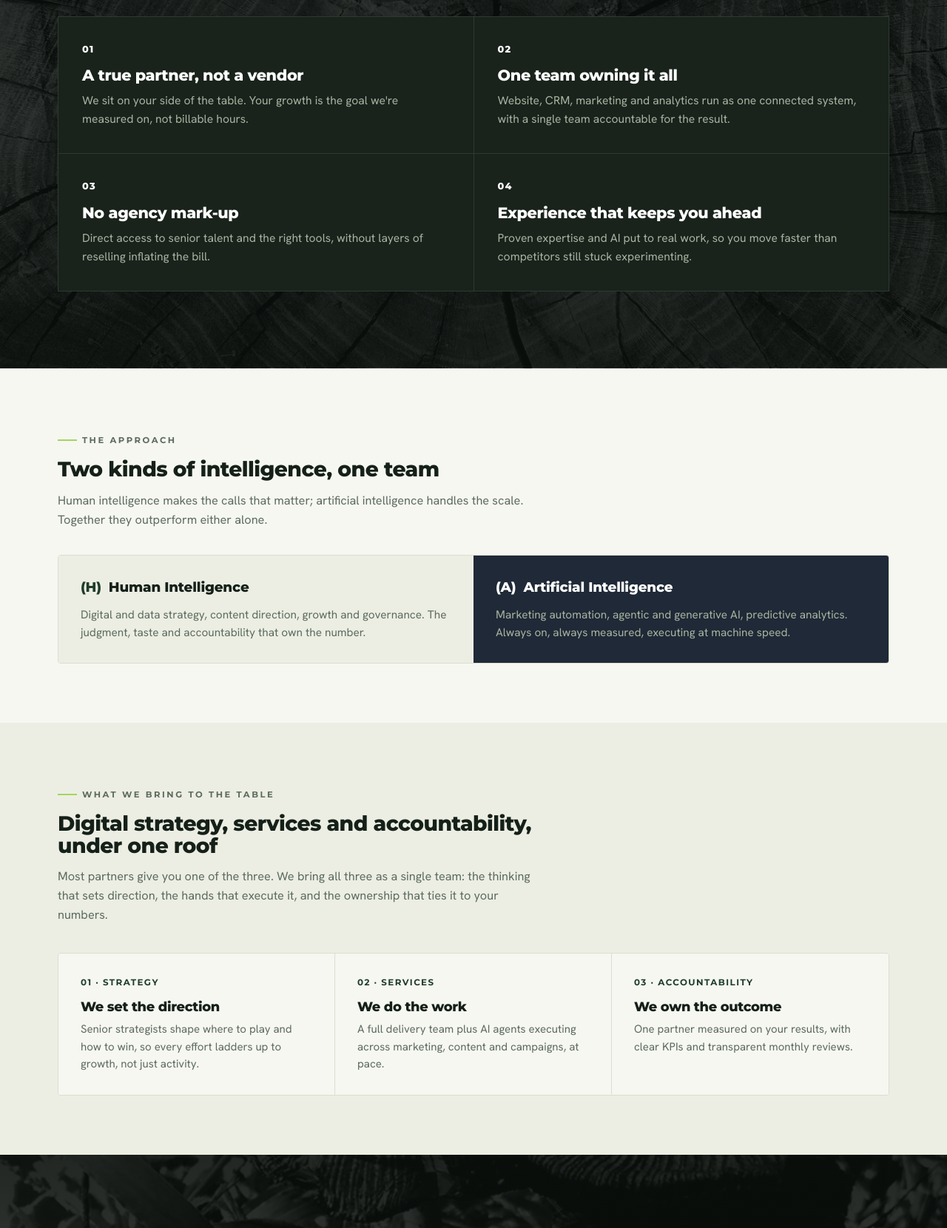
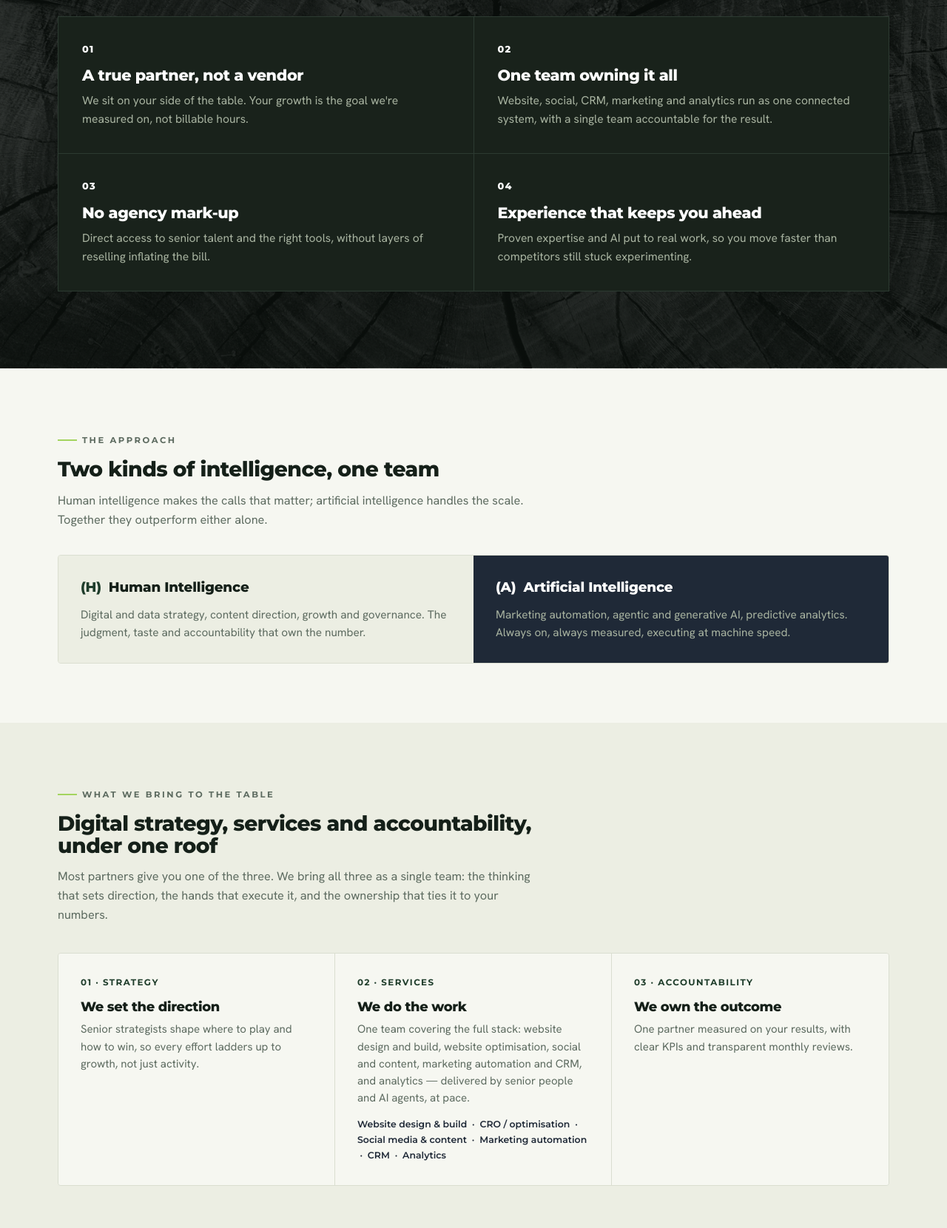
Before and after one commit to sarkarsantanu2024/avocadotreedigital, a website: page index.html in a window 1280 px wide. Shown: the part 1137-2797 px from the top of the page at 74% size. Drawn offline with Linux system fonts and the light colour scheme.

Commit message:
committed and push all the updated data.

```diff
--- a/css/styles.css
+++ b/css/styles.css
@@ -329,6 +329,8 @@
     text-transform:uppercase;color:var(--cta);margin-bottom:14px}
   .bring-item h3{font-size:1.12rem;margin-bottom:9px}
   .bring-item p{font-size:.94rem;color:var(--muted);line-height:1.55}
+  .bring-item p.bring-caps{font-family:var(--mont);font-weight:600;font-size:.78rem;
+    color:var(--ink-2);line-height:1.7;margin-top:12px}
 
   /* ---------- faq ---------- */
   .faq{max-width:820px;margin:0 auto}
--- a/index.html
+++ b/index.html
@@ -19,6 +19,7 @@
   </a>
   <div class="navlinks">
     <a href="#system">The System</a>
+    <a href="#bring">What We Do</a>
     <a href="#who">Who It's For</a>
     <a href="#pricing">Pricing</a>
     <a href="https://www.avocadotreedigital.com/the-pit-blog">Articles</a>
@@ -79,7 +80,7 @@
     </div>
     <div class="prob-grid reveal">
       <div class="prob"><div class="n">01</div><h3>A true partner, not a vendor</h3><p>We sit on your side of the table. Your growth is the goal we're measured on, not billable hours.</p></div>
-      <div class="prob"><div class="n">02</div><h3>One team owning it all</h3><p>Website, CRM, marketing and analytics run as one connected system, with a single team accountable for the result.</p></div>
+      <div class="prob"><div class="n">02</div><h3>One team owning it all</h3><p>Website, social, CRM, marketing and analytics run as one connected system, with a single team accountable for the result.</p></div>
       <div class="prob"><div class="n">03</div><h3>No agency mark-up</h3><p>Direct access to senior talent and the right tools, without layers of reselling inflating the bill.</p></div>
       <div class="prob"><div class="n">04</div><h3>Experience that keeps you ahead</h3><p>Proven expertise and AI put to real work, so you move faster than competitors still stuck experimenting.</p></div>
     </div>
@@ -124,7 +125,8 @@
       <div class="bring-item">
         <div class="bring-tag">02 &middot; Services</div>
         <h3>We do the work</h3>
-        <p>A full delivery team plus AI agents executing across marketing, content and campaigns, at pace.</p>
+        <p>One team covering the full stack: website design and build, website optimisation, social and content, marketing automation and CRM, and analytics &mdash; delivered by senior people and AI agents, at pace.</p>
+        <p class="bring-caps">Website design &amp; build &nbsp;&middot;&nbsp; CRO / optimisation &nbsp;&middot;&nbsp; Social media &amp; content &nbsp;&middot;&nbsp; Marketing automation &nbsp;&middot;&nbsp; CRM &nbsp;&middot;&nbsp; Analytics</p>
       </div>
       <div class="bring-item">
         <div class="bring-tag">03 &middot; Accountability</div>
@@ -240,7 +242,7 @@
         <ul>
           <li><svg width="16" height="16" viewBox="0 0 16 16" fill="none" stroke="#7FB23C" stroke-width="2"><path d="M3 8l3 3 7-7"/></svg>AI digital strategy &amp; 12-month roadmap</li>
           <li><svg width="16" height="16" viewBox="0 0 16 16" fill="none" stroke="#7FB23C" stroke-width="2"><path d="M3 8l3 3 7-7"/></svg>2 core AI agents deployed &amp; managed</li>
-          <li><svg width="16" height="16" viewBox="0 0 16 16" fill="none" stroke="#7FB23C" stroke-width="2"><path d="M3 8l3 3 7-7"/></svg>Website management &amp; marketing automation</li>
+          <li><svg width="16" height="16" viewBox="0 0 16 16" fill="none" stroke="#7FB23C" stroke-width="2"><path d="M3 8l3 3 7-7"/></svg>Website design, build &amp; optimisation + marketing automation</li>
           <li><svg width="16" height="16" viewBox="0 0 16 16" fill="none" stroke="#7FB23C" stroke-width="2"><path d="M3 8l3 3 7-7"/></svg>Monthly strategic check-ins</li>
         </ul>
         <a class="btn ghost" href="#book">Start with Foundation</a>
```
